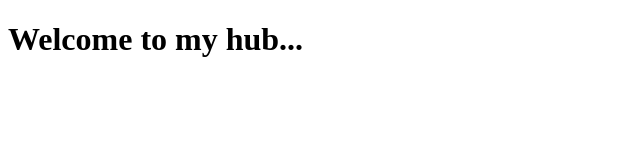
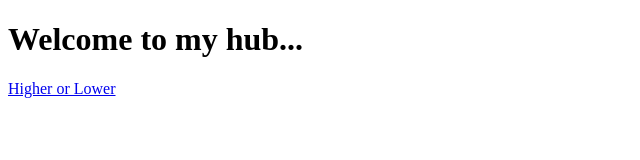
Before and after one commit to tazgreenwood/tazgreenwood.github.io, a plain HTML site: page index.html in a window 1280 px wide. Shown: the whole page, without its empty margins (0-640 px from the left). Drawn offline with Linux system fonts and the light colour scheme.

Commit message:
Added a higher and lower game

```diff
--- a/index.html
+++ b/index.html
@@ -7,6 +7,7 @@
   <body>
 
     <h1>Welcome to my hub...</h1>
+    <a href="/HoL/index.html">Higher or Lower</a>
 
   </body>
 </html>
```
